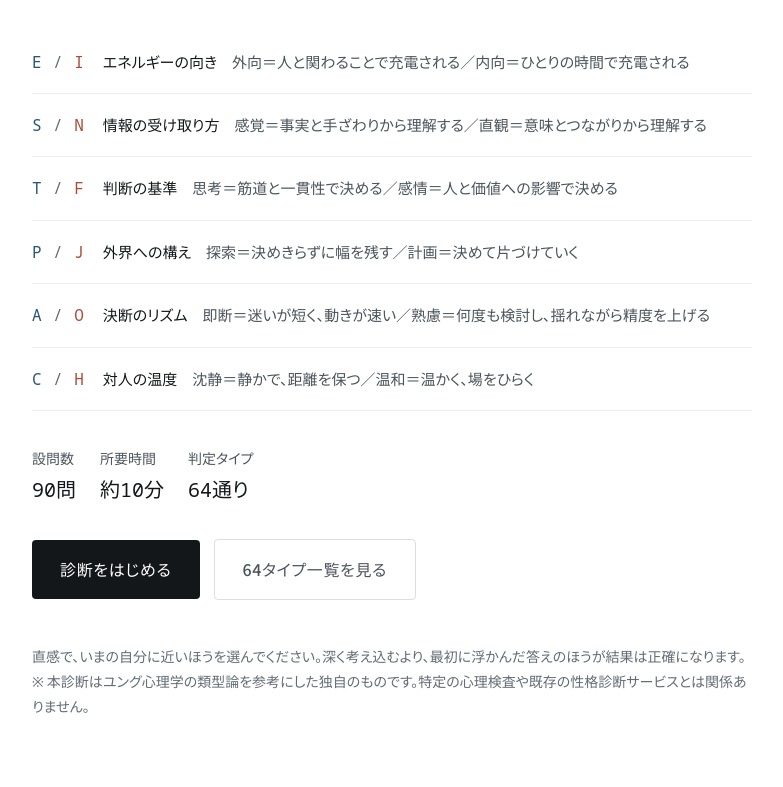
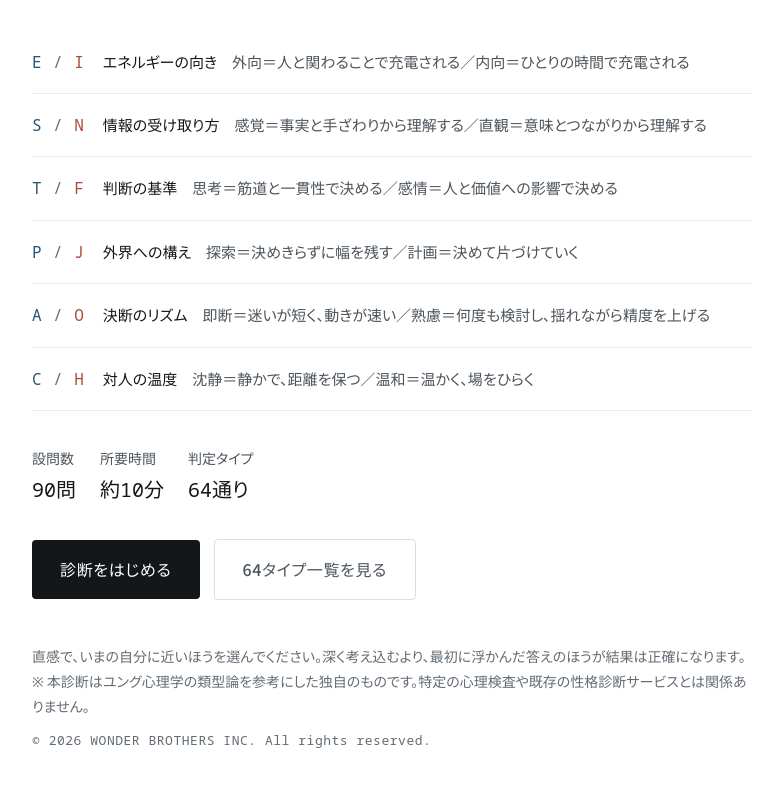
Before and after one commit to wonderbrothers/64monsters, a plain HTML site: page docs/index.html in a window 1280 px wide. Shown: the part 470-1257 px from the top of the page, without its empty margins (248-1031 px from the left). Drawn offline with Linux system fonts and the light colour scheme.

Commit message:
著作権表示を WONDER BROTHERS INC. に統一し、公開ページのフッターにも追加

```diff
--- a/docs/assets/style.css
+++ b/docs/assets/style.css
@@ -239,3 +239,6 @@ button{ font:inherit; color:inherit; background:none; border:none; cursor:pointe
 .tcard .tcode{ font-family:var(--f-mono); font-size:var(--fs-sm); letter-spacing:.04em; color:var(--ink-3); }
 .tcard .tlab{ font-size:var(--fs-base); margin-top:6px; line-height:1.6; }
 .tcard .tdesc{ font-size:var(--fs-md); color:var(--ink-2); line-height:1.85; margin-top:12px; }
+
+.copy{ display:inline-block; margin-top:10px; font-family:var(--f-mono); font-size:var(--fs-sm);
+  letter-spacing:.04em; color:var(--ink-3); }
--- a/docs/index.html
+++ b/docs/index.html
@@ -42,7 +42,8 @@
 
   <p class="note">
     直感で、いまの自分に近いほうを選んでください。深く考え込むより、最初に浮かんだ答えのほうが結果は正確になります。<br>
-    ※ 本診断はユング心理学の類型論を参考にした独自のものです。特定の心理検査や既存の性格診断サービスとは関係ありません。
+    ※ 本診断はユング心理学の類型論を参考にした独自のものです。特定の心理検査や既存の性格診断サービスとは関係ありません。<br>
+    <span class="copy">© 2026 WONDER BROTHERS INC. All rights reserved.</span>
   </p>
 </section>
 
@@ -132,7 +133,8 @@
 
   <p class="disclaimer">
     この診断は、回答時点での自己認識を6つの軸で整理したものです。人の性格は状況や時期によって変わります。結果は自分を理解する手がかりとして扱い、可能性を狭める枠としては使わないでください。<br>
-    ※ ユング心理学の類型論を参考にした独自の診断です。特定の心理検査や既存の性格診断サービスとは関係ありません。
+    ※ ユング心理学の類型論を参考にした独自の診断です。特定の心理検査や既存の性格診断サービスとは関係ありません。<br>
+    <span class="copy">© 2026 WONDER BROTHERS INC. All rights reserved.</span>
   </p>
 </section>
 
```
Also changed, not shown: docs/types.html (+1 -0 lines), README.md.
